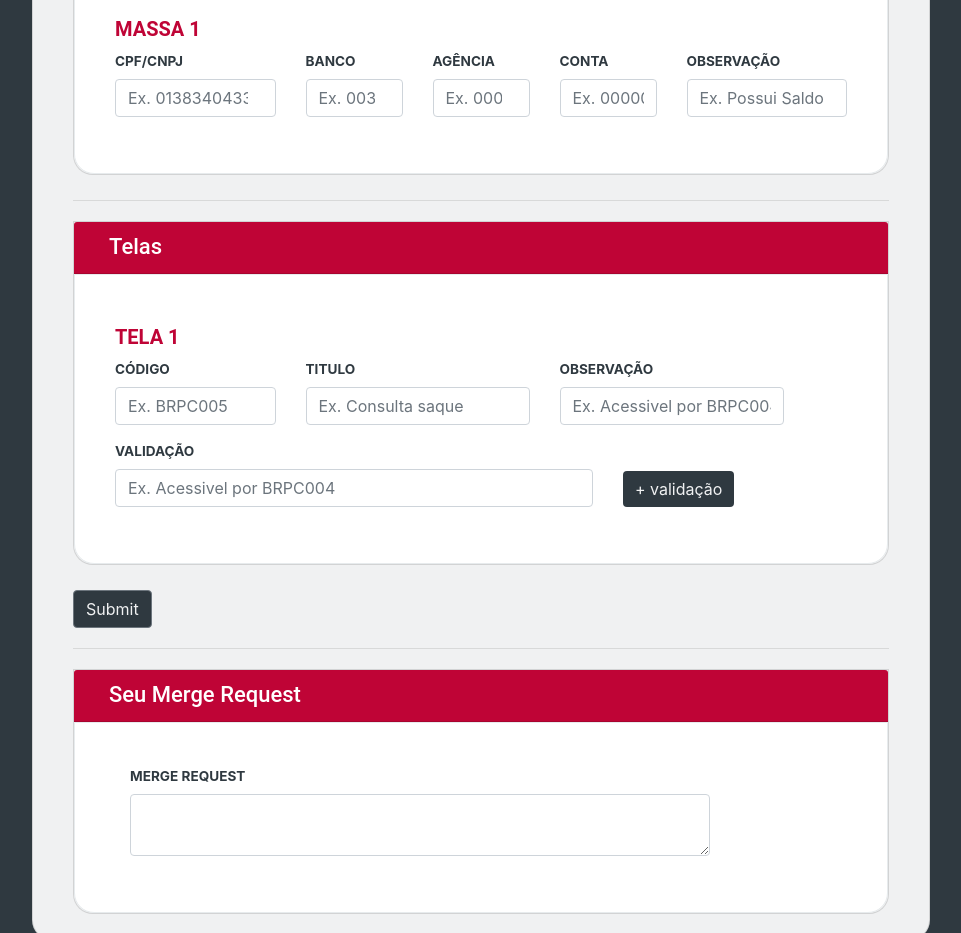
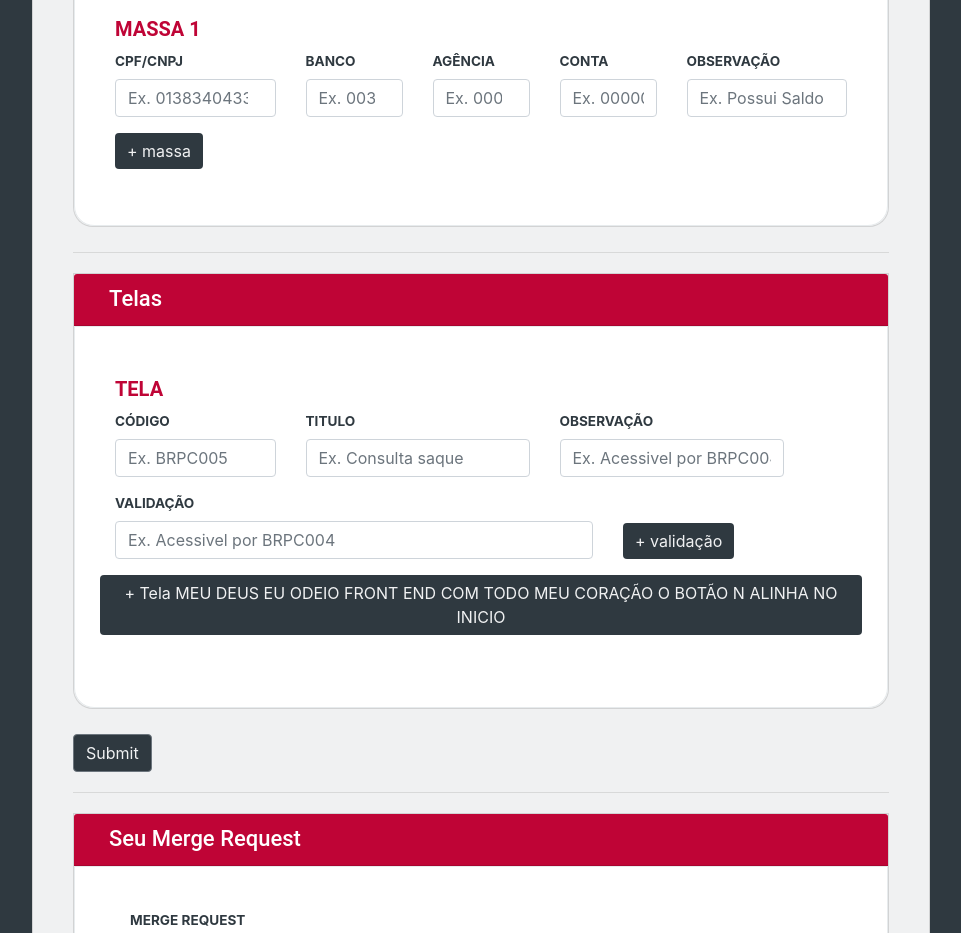
Before and after one commit to thiagoasd/MergeMaker, an Angular app: page / in a window 1280 px wide. Shown: the part 860-1793 px from the top of the page, without its empty margins (159-1120 px from the left). Built offline with nearby package versions, Linux system fonts and the light colour scheme.

Commit message:
Adicionado botão de massa e botão de tela

```diff
--- a/src/app/mr/mr.component.html
+++ b/src/app/mr/mr.component.html
@@ -35,8 +35,8 @@
                     <label class="labels" for="{{'usuario' + i}}">
                       Usuário
                     </label>
-                    <input class="form-control" aria-label="Usuario" id="{{'usuario' + i}}"
-                      formControlName="usuario" placeholder="Ex. AH1ASDASD">
+                    <input class="form-control" aria-label="Usuario" id="{{'usuario' + i}}" formControlName="usuario"
+                      placeholder="Ex. AH1ASDASD">
                   </div>
                   <div class="form-group col-3">
                     <label class="labels" for="{{'senha' + i}}">
@@ -54,8 +54,8 @@
                   </div>
                   <div class="col-2" *ngIf="Siglas.length == i+1">
                     <div>
-                      <button class="btn btn-primary" style="margin-bottom: 1rem" (click)="addSigla()"
-                        id="botaosigla">+ sigla</button>
+                      <button class="btn btn-primary" style="margin-bottom: 1rem" (click)="addSigla()" id="botaosigla">+
+                        sigla</button>
                     </div>
                   </div>
                 </div>
@@ -82,10 +82,6 @@
                     <input class="form-control" aria-label="CPF/CNPJ" id="{{'cpf' + i}}" formControlName="cpf"
                       placeholder="Ex. 0138340433" type="number" min="0">
                   </div>
-                  <!-- <label>
-                    CPF
-                    <input formControlName="cpf" placeholder="Item name">
-                  </label> -->
                   <div class="form-group col-2">
                     <label for="{{'banco' + i}}">
                       Banco
@@ -93,22 +89,13 @@
                     <input class="form-control" aria-label="Banco" id="{{'banco' + i}}" formControlName="banco"
                       placeholder="Ex. 0033" type="number" min="0">
                   </div>
-                  <!-- <label>
-                    Banco
-                    <input formControlName="banco" placeholder="Item description">
-                  </label> -->
                   <div class="form-group col-2">
                     <label for="{{'agencia' + i}}">
                       Agência
                     </label>
-                    <input class="form-control" aria-label="Agencia" id="{{'agencia' + i}}"
-                      formControlName="agencia" placeholder="Ex. 0001" type="number" min="0">
+                    <input class="form-control" aria-label="Agencia" id="{{'agencia' + i}}" formControlName="agencia"
+                      placeholder="Ex. 0001" type="number" min="0">
                   </div>
-                  <!-- <label>
-                    Agencia
-                    <input formControlName="agencia" placeholder="Item price">
-                  </label> -->
-
                   <div class="form-group col-2">
                     <label for="{{'conta' + i}}">
                       Conta
@@ -116,10 +103,6 @@
                     <input class="form-control" aria-label="Conta" id="{{'conta' + i}}" formControlName="conta"
                       placeholder="Ex. 00000000000">
                   </div>
-                  <!-- <label>
-                    Conta
-                    <input formControlName="conta" placeholder="Item description">
-                  </label> -->
                   <div class="form-group col-3">
                     <label for="{{'observacao' + i}}">
                       Observação
@@ -127,10 +110,12 @@
                     <input class="form-control" aria-label="Observação" id="{{'observacao' + i}}"
                       formControlName="observacao" placeholder="Ex. Possui Saldo">
                   </div>
-                  <!-- <label>
-                    Obs
-                    <input formControlName="observacao" placeholder="Item price">
-                  </label> -->
+                  <div class="col-2" *ngIf="Massas.length == i+1">
+                    <div>
+                      <button class="btn btn-primary" style="margin-bottom: 1rem" (click)="addMassa()" id="botaosigla">+
+                        massa</button>
+                    </div>
+                  </div>
                 </div>
               </div>
             </div>
@@ -146,56 +131,44 @@
               <div *ngFor="let tela of Telas.controls; let i = index;">
                 <div [formGroupName]="i">
                   <div class="row">
-                      <h4 class="subtitles">Tela {{i + 1}}</h4>
+                    <h4 class="subtitles">Tela
+                      {{tela.value.codigo}}{{tela.value.codigo && tela.value.titulo ?': ' + tela.value.titulo : tela.value.titulo }}
+                    </h4>
                   </div>
                   <div class="row align-items-end">
                     <div class="form-group col-3">
                       <label for="{{'codigo' + i}}">
                         Código
                       </label>
-                        <input class="form-control" aria-label="Codigo" id="{{'codigo' + i}}"
-                          formControlName="codigo" placeholder="Ex. BRPC005" type="text">
+                      <input class="form-control" aria-label="Codigo" id="{{'codigo' + i}}" formControlName="codigo"
+                        placeholder="Ex. BRPC005" type="text">
                     </div>
-                      <!-- <label>
-                              Codigo
-                              <input formControlName="codigo" placeholder="Item name">
-                            </label> -->
                     <div class="form-group col-4">
                       <label for="{{'titulo' + i}}">
                         Titulo
                       </label>
-                        <input class="form-control" aria-label="Titulo" id="{{'titulo' + i}}"
-                          formControlName="titulo" placeholder="Ex. Consulta saque" type="text">
+                      <input class="form-control" aria-label="Titulo" id="{{'titulo' + i}}" formControlName="titulo"
+                        placeholder="Ex. Consulta saque" type="text">
                     </div>
-                      <!-- <label>
-                              Titulo
-                              <input formControlName="titulo" placeholder="Item description">
-                            </label> -->
                     <div class="form-group col-4">
                       <label for="{{'observacao' + i}}">
                         Observação
                       </label>
-                        <input class="form-control" aria-label="Observação" id="{{'observacao' + i}}"
+                      <input class="form-control" aria-label="Observação" id="{{'observacaoTela' + i}}"
                         formControlName="observacao" placeholder="Ex. Acessivel por BRPC004" type="text">
                     </div>
-                      <!-- <label>
-                              Observacao
-                              <input formControlName="observacao" placeholder="Item price">
-                            </label> -->
                   </div>
-
                   <div formArrayName="validacoes">
                     <div *ngFor="let val of tela.get('validacoes').controls; let x = index">
                       <div class="row align-items-end">
                         <div class="form-group col-8">
-                            <label for="{{'validacao' + i}}">
+                          <label for="{{'validacao' + x}}">
                             Validação
                           </label>
-                            <input class="form-control" aria-label="Validação" id="{{'val' + i}}"
-                              [formControl]='val' placeholder="Ex. Acessivel por BRPC004" type="text">
+                          <input class="form-control" aria-label="Validação" id="{{'val' + x}}" [formControl]='val'
+                            placeholder="Ex. Acessivel por BRPC004" type="text">
                         </div>
-                          <div class="col-3 align-items-end"
-                            *ngIf="tela.get('validacoes').controls.length == x+1">
+                        <div class="col-3 align-items-end" *ngIf="tela.get('validacoes').controls.length == x+1">
                           <div>
                             <button class="btn btn-primary" style="margin-bottom: 1rem"
                               (click)="createValidacao(tela.get('validacoes'))" id="botaovalidacao">
@@ -209,15 +182,18 @@
                 </div>
               </div>
             </div>
+            <div class="row align-items-end">
+              <div class="form-group">
+                <button class="btn btn-primary col-12" style="margin-bottom: 1rem"
+                  (click)="addTela()" id="botaovalidacao">
+                  + Tela MEU DEUS EU ODEIO FRONT END COM TODO MEU CORAÇÃO O BOTÃO N ALINHA NO INICIO
+                </button>
+              </div>
+            </div>
           </div>
         </div>
         <button type="submit" class="btn btn-secondary" (click)="onSubmit()">Submit</button>
       </form>
-      <!--
-      <button (click)="teste()">teste</button>
-      <button (click)="gett()">get</button>
-
-      <button (click)="addSigla()">+ sigla</button> -->
       <div class="forever-alone">
         <hr class="hr">
         <div class="card">
--- a/src/app/mr/mr.component.ts
+++ b/src/app/mr/mr.component.ts
@@ -24,7 +24,7 @@ export class MRComponent implements OnInit {
 
     this.addSigla();
     this.addMassa();
-    this.addTelaInit();
+    this.addTela();
   }
 
   createMassa(): FormGroup {
@@ -63,7 +63,7 @@ export class MRComponent implements OnInit {
     })
   }
 
-  addTelaInit(): void {
+  addTela(): void {
     let novaTela = this.createTela();
     let validacoes = novaTela.get('validacoes') as FormArray;
     validacoes.push(new FormControl(''));
@@ -75,13 +75,7 @@ export class MRComponent implements OnInit {
   }
 
   onSubmit() {
-    // this.MRService.post(this.MRService.getMergeRequest(this.MergeForm)).subscribe(
-    //   data=>{
-    //     this.result = data;
-    //   });
     this.result = this.MRService.getMergeRequestText(this.MRService.getMergeRequest(this.MergeForm));
-
-    console.log("teste");
   }
 
   get Issue() {
```
Lines whose indentation alone changed are shown as unchanged.
